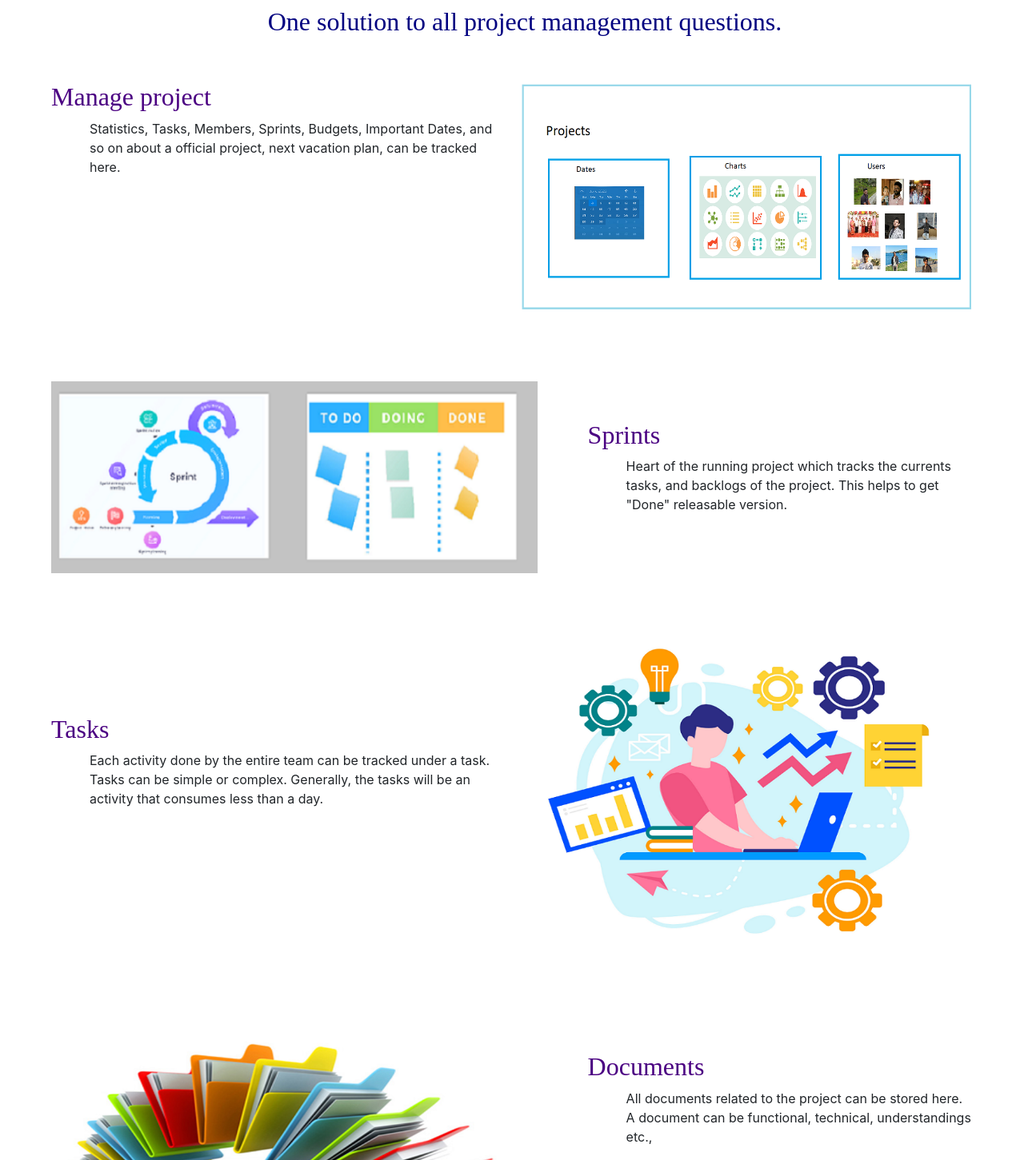
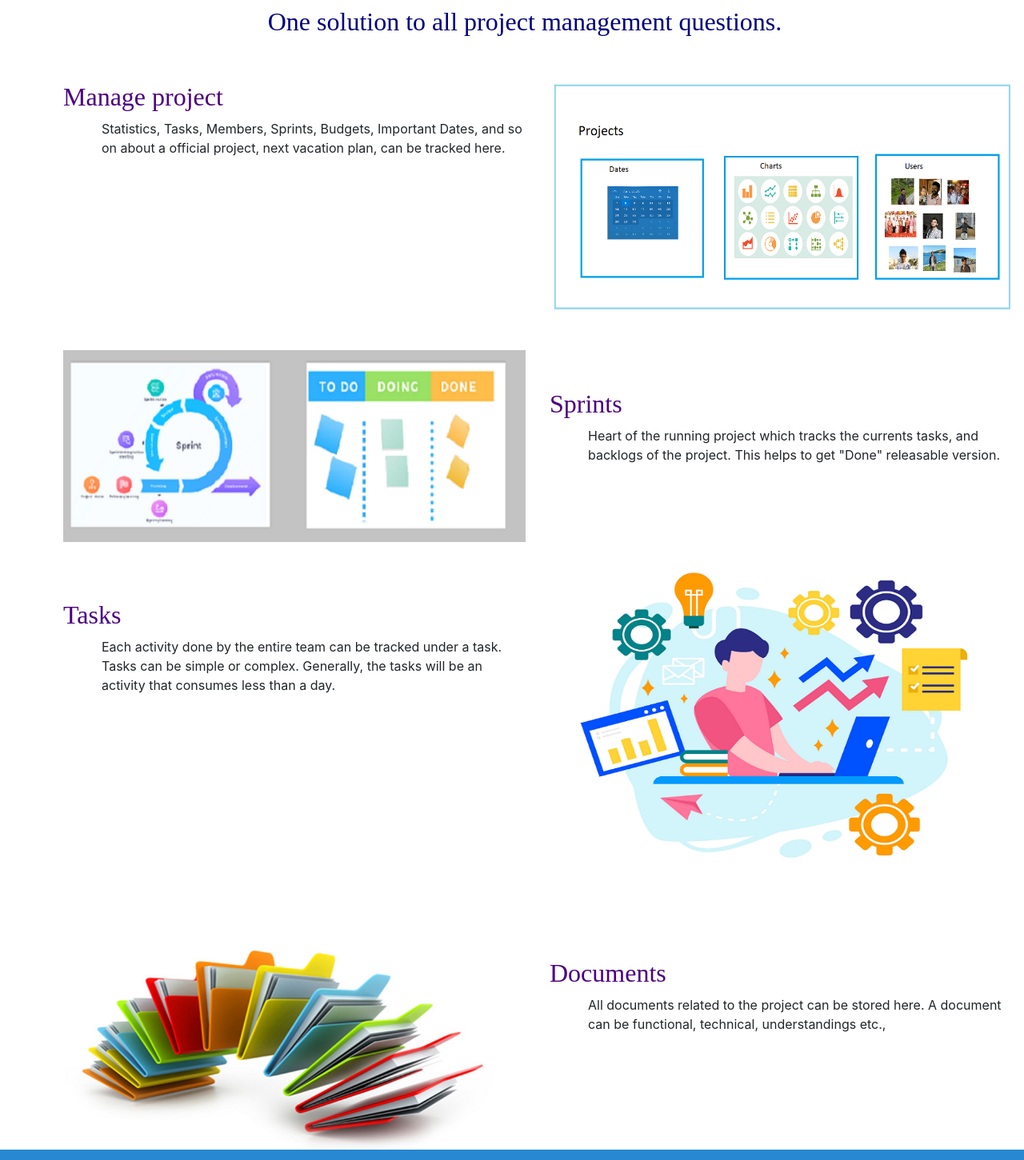
Before and after one commit to kumarmpk/csci-5709_web_proj, a React (Create React App) app in the folder frontend/: page / in a window 1280 px wide. Shown: the part 239-1690 px from the top of the page at 80% size. Built offline with nearby package versions, Linux system fonts and the light colour scheme.

Commit message:
landing page changes

```diff
--- a/frontend/src/App.jsx
+++ b/frontend/src/App.jsx
@@ -27,7 +27,6 @@ import Team from "./team/Team";
 import AddPeople from "./team/AddPeople";
 import Members from "./team/Members";
 import TeamProject from "./team/TeamProject";
-import SprintManagement from "./sprint-management/SprintManagement";
 
 class Routes extends Component {
   constructor(props) {
@@ -151,7 +150,6 @@ class Routes extends Component {
               path="/register"
               render={(props) => <Register {...props}></Register>}
             ></Route>
-            <Route path="/sprint" component={SprintManagement}></Route>
             <Route path="/about-us" component={AboutUs}></Route>
             <Route path="/contact-us" component={ContactUs}></Route>
 
--- a/frontend/src/landing-page/LandingPage.css
+++ b/frontend/src/landing-page/LandingPage.css
@@ -15,7 +15,7 @@
 
 .sprintImage {
   height: 15em;
-  width: 50%;
+  width: 100%;
   background: linear-gradient(to bottom, #00d4ff 0%, #86bf04 100%);
   transform: scale(1);
   transition: transform 0.5s ease;
@@ -31,10 +31,9 @@
   cursor: default;
 }
 
-
 .documentsImage {
   height: 18em;
-  width: 50%;
+  width: 100%;
   background: linear-gradient(to bottom, #00d4ff 0%, #86bf04 100%);
   transform: scale(1);
   transition: transform 0.5s ease;
@@ -57,13 +56,13 @@
 
 .landingPageSummary {
   margin-left: 4em;
-  padding-top: 15em;
+  padding-top: 3em;
   cursor: auto;
 }
 
 .landingPageSummary2 {
   margin-left: 4em;
-  padding-top: 5em;
+  padding-top: 1.5em;
   cursor: auto;
 }
 
@@ -81,9 +80,9 @@
 }
 
 .landingPageSummaryHead2 {
+  padding-top: 1.5em;
   font-family: FiraSans;
   color: indigo;
-  padding-top: 3em;
 }
 
 .landingPageSummaryBody {
@@ -120,7 +119,7 @@
   width: 100%;
 }
 
-.row{
-    /* padding: 0vh 10vw 0vh 10vw !important; */
-    margin: 0vh 0vw 0vh 0vw !important;
+.row {
+  /* padding: 0vh 10vw 0vh 10vw !important; */
+  margin: 0vh 0vw 0vh 0vw !important;
 }
--- a/frontend/src/landing-page/LandingPage.jsx
+++ b/frontend/src/landing-page/LandingPage.jsx
@@ -21,8 +21,18 @@ class LandingPage extends Component {
         </header>
 
         <section>
-          <summary className="landingPageSummaryFirst">
-            <aside className="aside">
+          <summary className="landingPageSummaryFirst ">
+            <section className="row">
+              <section className="col-12 col-sm-12 col-md-6">
+                <h2 className="landingPageSummaryHead">Manage project</h2>
+                <p className="landingPageSummaryBody">
+                  Statistics, Tasks, Members, Sprints, Budgets, Important Dates,
+                  and so on about a official project, next vacation plan, can be
+                  tracked here.
+                </p>
+              </section>
+
+              <section className="col-12 col-sm-12 col-md-6">
                 {/*
                   The first image of project iamge is created by me.
                   The second image of project image is taken from https://venngage-wordpress.s3.amazonaws.com/uploads/2015/06/header.png.
@@ -34,25 +44,13 @@ class LandingPage extends Component {
                   alt="Project"
                   draggable="false"
                 />
-            </aside>
-            <h2 className="landingPageSummaryHead">Manage project</h2>
-            <p className="landingPageSummaryBody">
-              Statistics, Tasks, Members, Sprints, Budgets, Important Dates, and
-              so on about a official project, next vacation plan, can be tracked
-              here.
-            </p>
+              </section>
+            </section>
           </summary>
 
           <summary className="landingPageSummary">
-            <aside className="aside-right">
-              <h2 className="landingPageSummaryHeadRight">Sprints</h2>
-              <p className="landingPageSummaryBody">
-                Heart of the running project which tracks the currents tasks,
-                and backlogs of the project. This helps to get "Done" releasable
-                version.
-              </p>
-            </aside>
-
+            <section className="row">
+              <section className="col-12 col-sm-12 col-md-6">
                 {/*
                 The first half of Sprint image is taken from https://startinfinity.s3.us-east-2.amazonaws.com/t/54ksa0Is7WiztNXeqL0fI0snREVVHLlcOZwLaSBH.png.
                 The second half of sprint image is taken from https://mozaicworks.com/wp-content/uploads/2017/07/Spuce-http-2F2Fgrowthrock.co2F-pdf.jpg.
@@ -64,10 +62,31 @@ class LandingPage extends Component {
                   alt="Sprint"
                   draggable="false"
                 />
+              </section>
+
+              <section className="col-12 col-sm-12 col-md-6">
+                <h2 className="landingPageSummaryHeadRight">Sprints</h2>
+                <p className="landingPageSummaryBody">
+                  Heart of the running project which tracks the currents tasks,
+                  and backlogs of the project. This helps to get "Done"
+                  releasable version.
+                </p>
+              </section>
+            </section>
           </summary>
 
           <summary className="landingPageSummary2">
-            <aside className="aside">
+            <section className="row">
+              <section className="col-12 col-sm-12 col-md-6">
+                <h2 className="landingPageSummaryHead2">Tasks</h2>
+                <p className="landingPageSummaryBody">
+                  Each activity done by the entire team can be tracked under a
+                  task. Tasks can be simple or complex. Generally, the tasks
+                  will be an activity that consumes less than a day.
+                </p>
+              </section>
+
+              <section className="col-12 col-sm-12 col-md-6">
                 {/*
                   The task image is taken from https://miro.medium.com/max/1400/1*8ygFKYb0Yo6Hc-vnScGA9A.png.
               */}
@@ -77,24 +96,13 @@ class LandingPage extends Component {
                   alt="Project"
                   draggable="false"
                 />
-            </aside>
-            <h2 className="landingPageSummaryHead2">Tasks</h2>
-            <p className="landingPageSummaryBody">
-              Each activity done by the entire team can be tracked under a task.
-              Tasks can be simple or complex. Generally, the tasks will be an
-              activity that consumes less than a day.
-            </p>
+              </section>
+            </section>
           </summary>
 
           <summary className="landingPageSummary">
-            <aside className="aside-right">
-              <h2 className="landingPageSummaryHeadRight">Documents</h2>
-              <p className="landingPageSummaryBody">
-                All documents related to the project can be stored here. A
-                document can be functional, technical, understandings etc.,
-              </p>
-            </aside>
-
+            <section className="row">
+              <section className="col-12 col-sm-12 col-md-6">
                 {/*
                 The document image is taken from http://www.querypoint.com/images/other/docauto.jpg
             */}
@@ -104,6 +112,16 @@ class LandingPage extends Component {
                   alt="document"
                   draggable="false"
                 />
+              </section>
+
+              <section className="col-12 col-sm-12 col-md-6">
+                <h2 className="landingPageSummaryHeadRight">Documents</h2>
+                <p className="landingPageSummaryBody">
+                  All documents related to the project can be stored here. A
+                  document can be functional, technical, understandings etc.,
+                </p>
+              </section>
+            </section>
           </summary>
         </section>
         <footer
```
Lines whose indentation alone changed are shown as unchanged.
